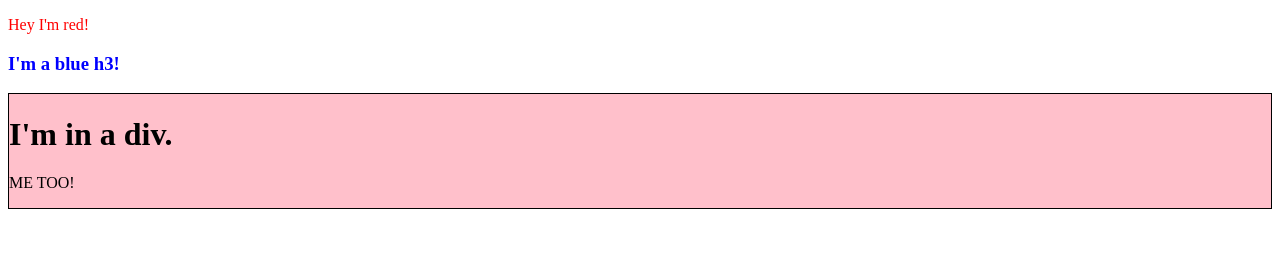
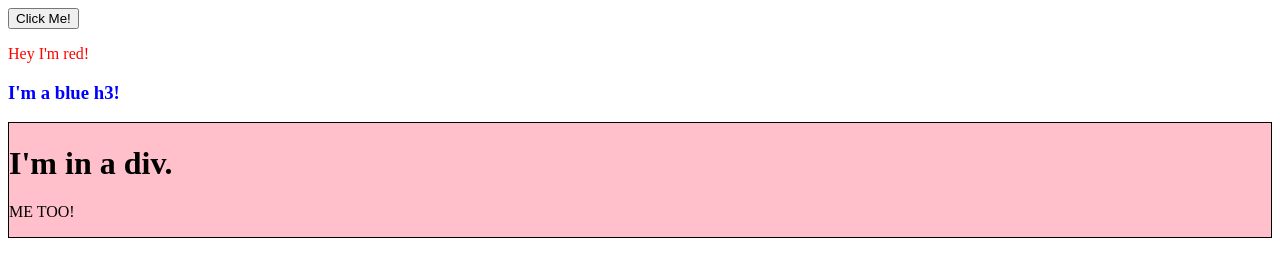
Before and after one commit to Steven-Eon/DOMPrac, a plain HTML site: page index.html in a window 1280 px wide. Drawn offline with Linux system fonts and the light colour scheme.

Commit message:
Event Listener Exercise Completed.

```diff
--- a/index.html
+++ b/index.html
@@ -8,5 +8,6 @@
     <script src="./script.js" defer></script>
 </head>
 <body>
+    <button>Click Me!</button>
 </body>
 </html>
--- a/script.js
+++ b/script.js
@@ -25,3 +25,13 @@ const htmlBegin = document.querySelector('body');
 htmlBegin.appendChild(firstElement);
 htmlBegin.appendChild(secondElement);
 htmlBegin.appendChild(thirdElement);
+
+const buttonElement = document.querySelector('button');
+
+
+
+buttonElement.addEventListener('click', (e) => {
+    console.log(e.target);
+    e.target.textContent = "Why :c";
+    alert("WHY DID YOU PRESS ME :c");
+});
```
